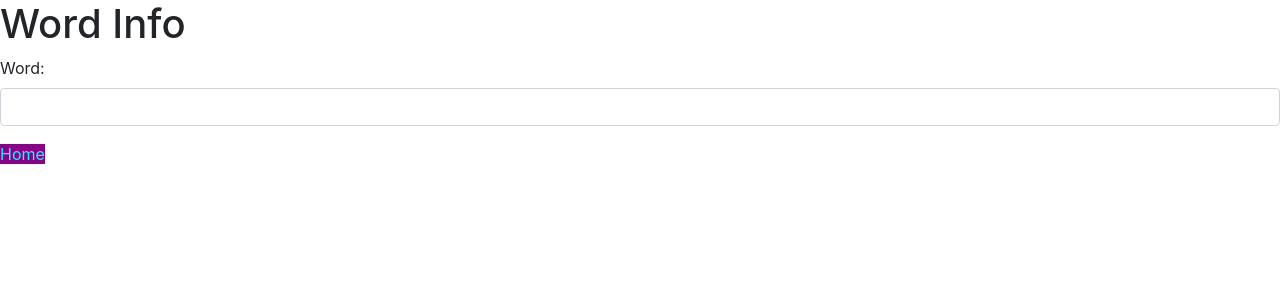
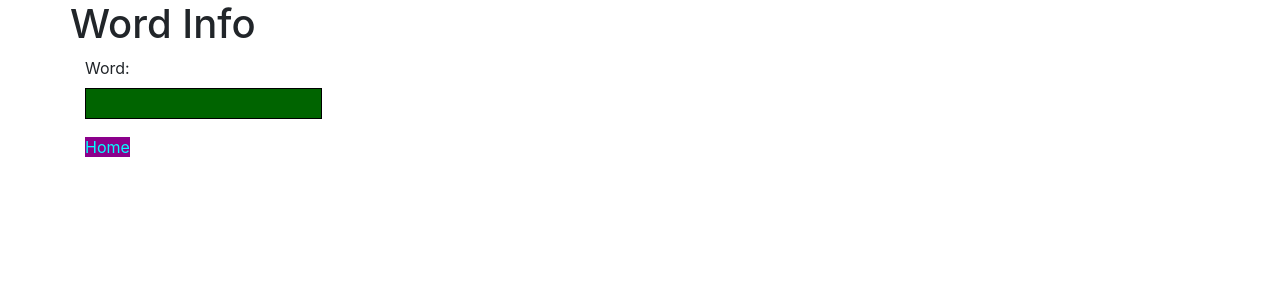
Before and after one commit to TileRunner/trcode, a Next.js app in the folder trapp/: page /wi/wordinfo in a window 1280 px wide. Shown: the top 300 px of the page. Built offline with nearby package versions, Linux system fonts and the light colour scheme.

Commit message:
Word Info prettification
Make it look better, and show most recent word on top

```diff
--- a/trapp/pages/wi/showanagrams.js
+++ b/trapp/pages/wi/showanagrams.js
@@ -16,7 +16,7 @@ export default function Showanagrams( props ) {
             {anagrams.length === 0 ?
             <></>
             :
-            <span class="anagramCount" data-toggle="tooltip" title={anagrams}>{anagrams.length}</span>
+            <span className="anagramCount" data-toggle="tooltip" title={anagrams}>{anagrams.length}</span>
             }
         </span>
 )
--- a/trapp/pages/wi/showinfo.js
+++ b/trapp/pages/wi/showinfo.js
@@ -35,7 +35,7 @@ export default function Showinfo( props ) {
                     {i === '' ?
                         <td></td>
                         :
-                        <td class="insertCount" data-toggle="tooltip" title={i.split(':')[1]}>{i.split(':')[0]}
+                        <td className="insertCount" data-toggle="tooltip" title={i.split(':')[1]}>{i.split(':')[0]}
                         </td>
                     }
                     <td></td>
@@ -52,7 +52,7 @@ export default function Showinfo( props ) {
                 <>
                 <td></td>
                 {d === 1 ?
-                    <td class="dropIndicator">&bull;</td>
+                    <td className="dropIndicator">&bull;</td>
                     :
                     <td></td>
                 }
--- a/trapp/pages/wi/showswaps.js
+++ b/trapp/pages/wi/showswaps.js
@@ -19,7 +19,7 @@ export default function Showswaps( props ) {
                 {s === '' ?
                     <td></td>
                     :
-                    <td class="swapCount" data-toggle="tooltip" title={s}>{s.length}
+                    <td className="swapCount" data-toggle="tooltip" title={s}>{s.length}
                     </td>
                 }
             </>
--- a/trapp/pages/wi/wordinfo.css
+++ b/trapp/pages/wi/wordinfo.css
@@ -32,6 +32,14 @@
 }
 .divider {
   line-height: 5px;
+}
+.letterInput {
+  border: 1px solid black;
+  background-color: darkgreen;
+  color: azure;
+  text-align: left;
+  font-family: 'Courier New', Courier, monospace;
+  font-size: large;
 }
 .letter {
   border: 1px solid black;
--- a/trapp/pages/wi/wordinfo.js
+++ b/trapp/pages/wi/wordinfo.js
@@ -7,18 +7,20 @@ export default function handler(req, res)  {
     const [words, setWords] = useState([])
     return (
         <React.Fragment>
-        <head>
-        <title>Word Info</title>
-        </head>
+        <div class="container">
+            <div class="row">
                 <h1>Word Info</h1>
+            </div>
+            <div class="row">
+                <div class="col-sm-3">
                     <div className="form-group">
                         <label>Word: </label>
-            <input className="form-control"
+                        <input className="letterInput"
                             name="word"
                             value={word}
                             onKeyPress={(e) => {
                                 if (e.key === "Enter") {
-                        setWords([...words, word]);
+                                    setWords([word, ...words]);
                                     setWord('');
                                 } else if (e.key.toLowerCase() !== e.key.toUpperCase()) {
                                     setWord(word + e.key.toUpperCase())
@@ -26,15 +28,24 @@ export default function handler(req, res)  {
                             }}
                         />
                     </div>
+                </div>
+            </div>
+            <div class="row">
+                <div class="col-sm-12">
                     {words.map((w) => (
                         w === '' ? <></> :
                         <Showinfo key={w} word={w} showInserts="N" showSwaps="Y" showAnagrams="Y" showDrops="N"/>
                     ))}
-        <p>
+                </div>
+            </div>
+            <div class="row">
+                <div class="col-sm-1">
                     <Link href={'../../'}>
                         <a className="wmlink">Home</a>
                     </Link>
-        </p>
+                </div>
+            </div>
+        </div>
         </React.Fragment>
         );
 }
```
Also changed, not shown: 2 other files (tests, documents, lock files or other folders). Lines whose indentation alone changed are shown as unchanged.
